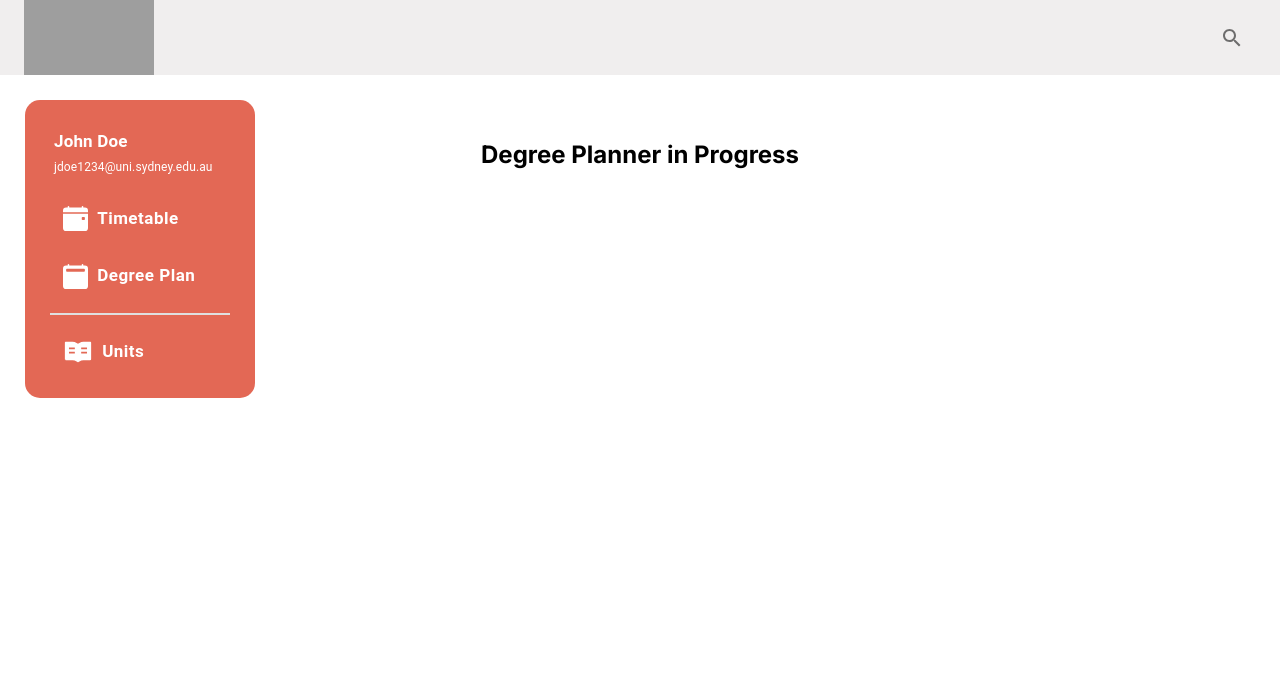
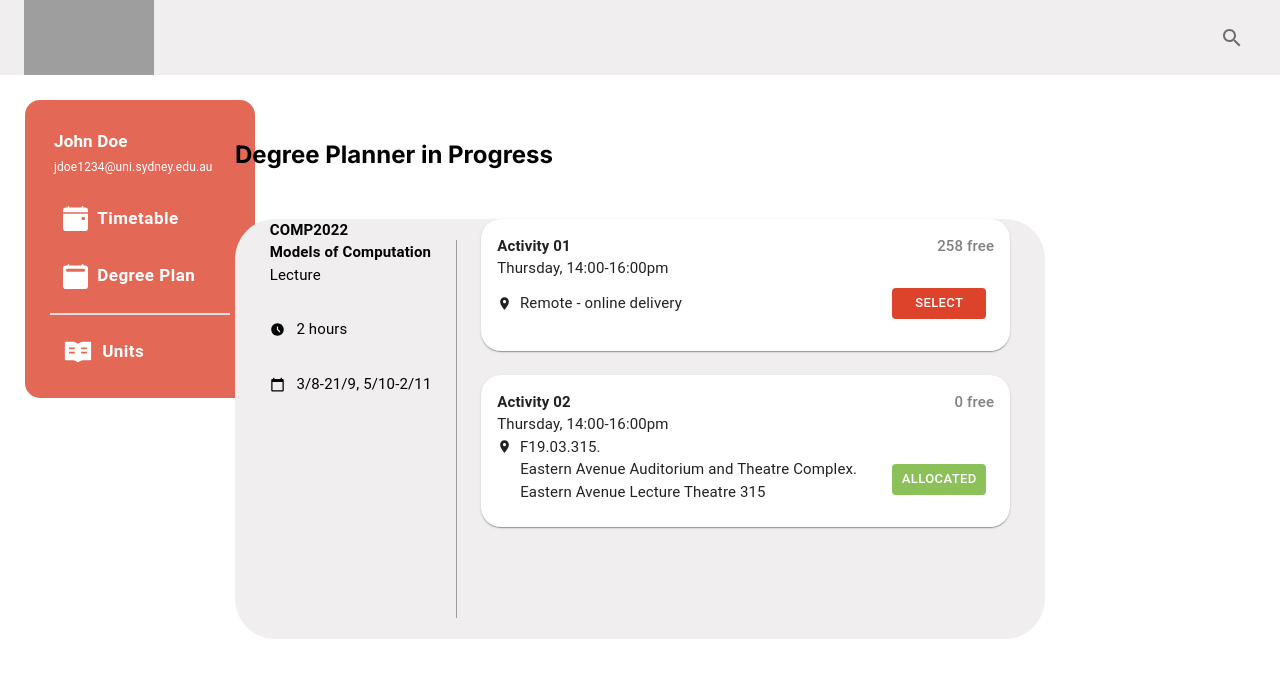
Before and after one commit to USYDUniTrack/UniTrack_WebApp, a Next.js app: page /degreePlanner in a window 1280 px wide. Shown: the top 678 px of the page. Built offline with nearby package versions, Linux system fonts and the light colour scheme; grey boxes are pictures that could not be loaded.

Commit message:
Finished preferences option for timetable

```diff
--- a/app/(mainPages)/degreePlanner/page.js
+++ b/app/(mainPages)/degreePlanner/page.js
@@ -1,7 +1,86 @@
+"use client";
+import { Stack, Typography, Card, CardContent, CardActions, Button, Divider } from '@mui/material';
+import AccessTimeFilledIcon from '@mui/icons-material/AccessTimeFilled';
+import CalendarTodayIcon from '@mui/icons-material/CalendarToday';
+import LocationOnIcon from '@mui/icons-material/LocationOn';
+
 export default function Page() {
   return (
         <div>
             <h2>Degree Planner in Progress</h2>
+            <Preference />
         </div>
   )
 }
+
+const Preference = () => {
+  return (
+    <div>
+      <Stack direction="row" spacing={3} sx={{  backgroundColor: "#F0EEEE", width: 810, height: 420, borderRadius: 10, justifyContent: 'center', marginTop: '50px' }}>
+        {/* Left part */}
+        <Stack direction="column" spacing={4} sx={{ marginTop: '30px' }}>
+          <div className='prefHeader'>
+            <Typography sx={{ fontWeight: 700, fontSize: 15 }}>COMP2022</Typography>
+            <Typography sx={{ fontWeight: 700, fontSize: 15 }}>Models of Computation</Typography>
+            <Typography sx={{ fontSize: 15 }}>Lecture</Typography>
+          </div>
+          <Typography sx={{ display: 'flex', alignItems: 'center', fontSize: 15 }}>
+            <AccessTimeFilledIcon fontSize='20px'/>&nbsp;&nbsp;&nbsp;2 hours
+          </Typography>
+          <Typography sx={{ display: 'flex', alignItems: 'center', fontSize: 15 }}>
+            <CalendarTodayIcon fontSize='20px'/>&nbsp;&nbsp;&nbsp;3/8-21/9, 5/10-2/11
+          </Typography>
+        </Stack>
+
+        <div style={{ display: 'flex', alignItems: 'center' }}>
+          <Divider variant="middle" color="#B4B2B2" orientation="vertical" sx={{ width: '0.7px', height: "90%" }} />
+        </div>
+
+        {/* Right part */}
+        <Stack direction="column" spacing={3}>
+          <Card sx={{ minWidth: 529, borderRadius: 5, marginTop: '30px' }}>
+            <CardContent>
+              <Stack direction='row' sx={{ justifyContent: 'space-between' }}>
+                <Typography sx={{ fontSize: 15, fontWeight: 700 }}>Activity 01</Typography>
+                <Typography sx={{ fontSize: 15, fontWeight: 500, color: '#808080' }}>258 free</Typography>
+              </Stack>
+              <Typography sx={{ fontSize: 15 }}>Thursday, 14:00-16:00pm</Typography>
+              <Stack direction='row' sx={{ justifyContent: 'space-between' }}>
+                <Typography sx={{ display: 'flex', alignItems: 'center', fontSize: 15, maxWidth: 360 }}>
+                  <LocationOnIcon fontSize='20px'/>&nbsp;&nbsp;Remote - online delivery
+                </Typography>
+                <CardActions>
+                  <Button size="small" sx={{backgroundColor: '#DD432B', color: 'white', width: 94, marginTop: 'auto'}}>Select</Button>
+                </CardActions>
+              </Stack>
+            </CardContent>
+          </Card>
+
+          <Card sx={{ minWidth: 529, borderRadius: 5 }}>
+            <CardContent>
+              <Stack direction='row' sx={{ justifyContent: 'space-between' }}>
+                <Typography sx={{ fontSize: 15, fontWeight: 700 }}>Activity 02</Typography>
+                <Typography sx={{ fontSize: 15, fontWeight: 500, color: '#808080' }}>0 free</Typography>
+              </Stack>
+              <Typography sx={{ fontSize: 15 }}>Thursday, 14:00-16:00pm</Typography>
+              <Stack direction='row' sx={{ justifyContent: 'space-between' }}>
+                <div>
+                  <Typography sx={{ display: 'flex', alignItems: 'center', fontSize: 15, maxWidth: 360 }}>
+                    <LocationOnIcon fontSize='20px'/>&nbsp;&nbsp;F19.03.315.
+                  </Typography>
+                  <Typography sx={{ fontSize: 15, maxWidth: 360, marginLeft: '23px' }}>
+                    Eastern Avenue Auditorium and Theatre Complex.
+                    Eastern Avenue Lecture Theatre 315
+                  </Typography>
+                </div>
+                <CardActions>
+                  <Button size="small" sx={{backgroundColor: '#8CC159', color: 'white', width: 94, marginTop: 'auto'}}>Allocated</Button>
+                </CardActions>
+              </Stack>
+            </CardContent>
+          </Card>
+        </Stack>
+      </Stack>
+    </div>
+  );
+}
```
